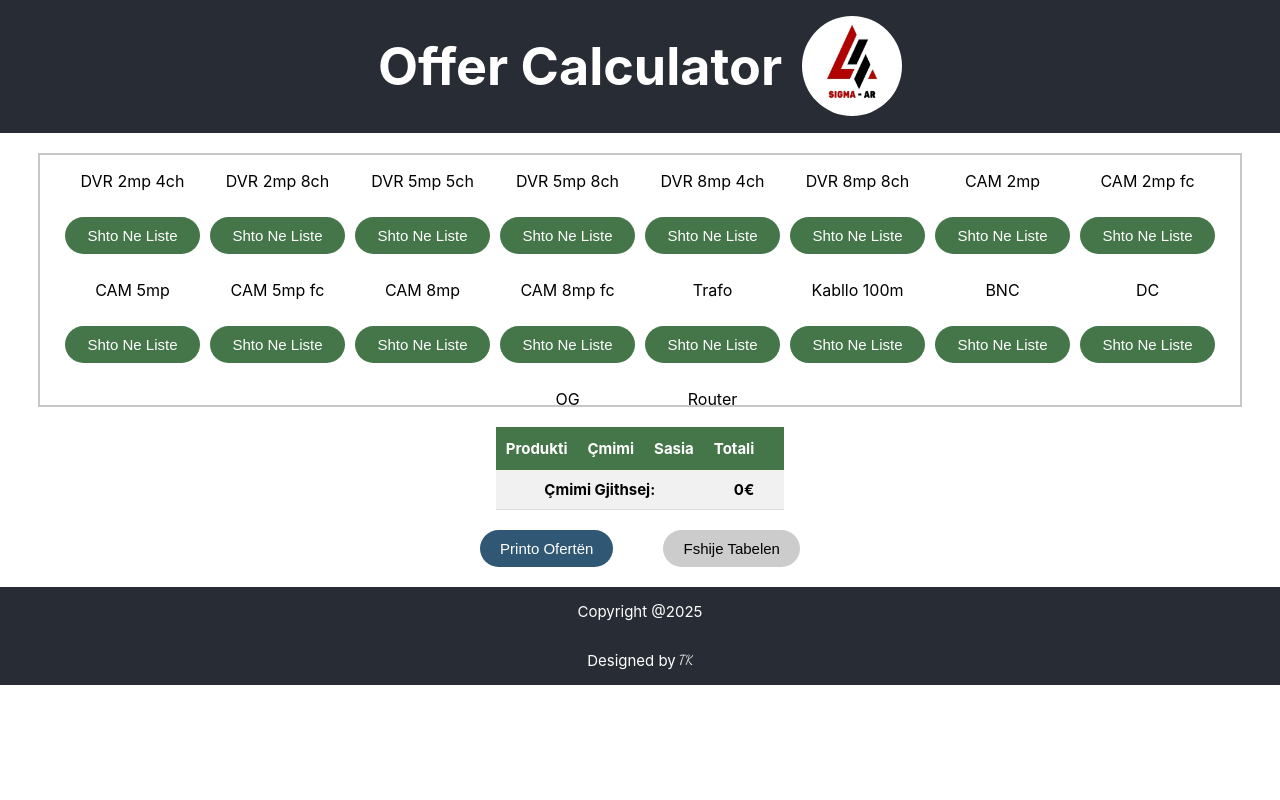
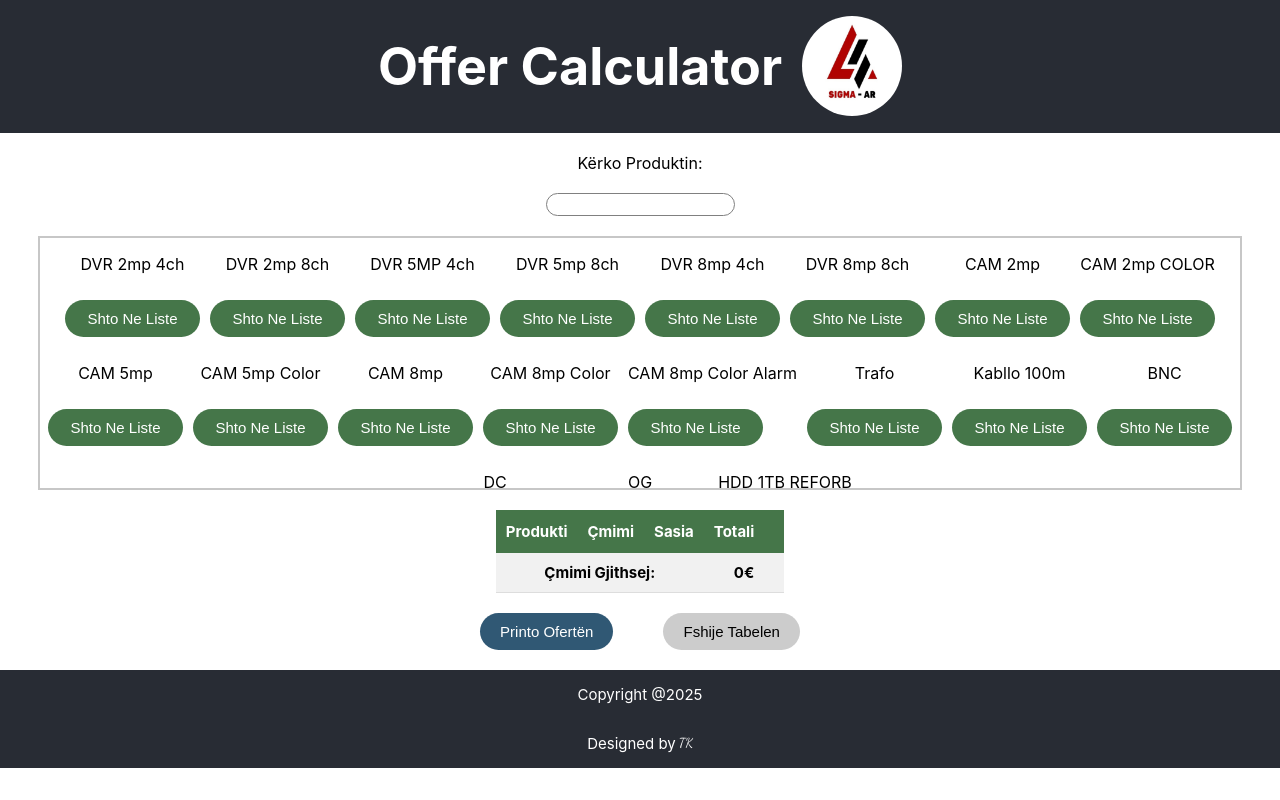
Before and after one commit to teutakk/OfferCalculator, a React (Create React App) app in the folder frontend/: page / in a window 1280 px wide. Built offline with nearby package versions, Linux system fonts and the light colour scheme.

Commit message:
product price and search bar added

```diff
--- a/frontend/public/index.html
+++ b/frontend/public/index.html
@@ -24,7 +24,7 @@
       work correctly both with client-side routing and a non-root public URL.
       Learn how to configure a non-root public URL by running `npm run build`.
     -->
-    <title>React App</title>
+    <title>SIGMA-AR</title>
   </head>
   <body>
     <noscript>You need to enable JavaScript to run this app.</noscript>
--- a/frontend/src/Calculator.js
+++ b/frontend/src/Calculator.js
@@ -10,109 +10,115 @@ const Calculator = () => {
       id:1,
       productName: "DVR 2mp 4ch",
       productDescription: "This is a description of product 1",
-      productPrice: 100
+      productPrice: 55
     },
     {
       id:2,
       productName: "DVR 2mp 8ch",
       productDescription: "This is a description of product 2",
-      productPrice: 15
+      productPrice: 70
     },
     {
       id:3,
-      productName: "DVR 5mp 5ch",
+      productName: "DVR 5MP 4ch",
       productDescription: "This is a description of product 3",
-      productPrice: 5
+      productPrice: 75
     },
     {
       id:4,
       productName: "DVR 5mp 8ch",
       productDescription: "This is a description of product 4",
-      productPrice: 10
+      productPrice: 95
     },
     {
       id: 5,
       productName: "DVR 8mp 4ch",
       productDescription: "This is a description of product 5",
-      productPrice: 20
+      productPrice: 100
     },
     {
       id: 6,
       productName: "DVR 8mp 8ch",
       productDescription: "This is a description of product 5",
-      productPrice: 25
+      productPrice: 150
     },
     {
       id: 7,
       productName: "CAM 2mp",
       productDescription: "This is a description of product 5",
-      productPrice: 12
+      productPrice: 33
     },
     {
       id: 8,
-      productName: "CAM 2mp fc",
+      productName: "CAM 2mp COLOR",
       productDescription: "This is a description of product 5",
-      productPrice: 20
+      productPrice: 40
     },
     {
       id: 9,
       productName: "CAM 5mp",
       productDescription: "This is a description of product 5",
-      productPrice: 20
+      productPrice: 40
     },
     {
       id: 10,
-      productName: "CAM 5mp fc",
+      productName: "CAM 5mp Color",
       productDescription: "This is a description of product 5",
-      productPrice: 20
+      productPrice: 46
     },
     {
       id: 11,
       productName: "CAM 8mp",
       productDescription: "This is a description of product 5",
-      productPrice: 20
+      productPrice: 57
     },
     {
       id: 12,
-      productName: "CAM 8mp fc",
+      productName: "CAM 8mp Color",
       productDescription: "This is a description of product 5",
-      productPrice: 20
+      productPrice: 70
     },
     {
       id: 13,
-      productName: "Trafo",
+      productName: "CAM 8mp Color Alarm",
       productDescription: "This is a description of product 5",
-      productPrice: 20
+      productPrice: 150
     },
     {
       id: 14,
-      productName: "Kabllo 100m",
+      productName: "Trafo",
       productDescription: "This is a description of product 5",
-      productPrice: 20
+      productPrice: 15
     },
     {
       id: 15,
-      productName: "BNC",
+      productName: "Kabllo 100m",
       productDescription: "This is a description of product 5",
-      productPrice: 20
+      productPrice: 45
     },
     {
       id: 16,
-      productName: "DC",
+      productName: "BNC",
       productDescription: "This is a description of product 5",
-      productPrice: 20
+      productPrice: 1
     },
     {
       id: 17,
-      productName: "OG",
+      productName: "DC",
       productDescription: "This is a description of product 5",
-      productPrice: 20
+      productPrice: 1
     },
     {
       id: 18,
-      productName: "Router",
+      productName: "OG",
       productDescription: "This is a description of product 5",
-      productPrice: 20
+      productPrice: 1
+    },
+    {
+      id: 19,
+      productName: "HDD 1TB REFORB",
+      productDescription: "This is a description of product 5",
+      productPrice: 50
     },
 
   ]
@@ -123,6 +129,7 @@ const Calculator = () => {
   });
 
   const [addedProductsId, setAddedProductsId] = useState([]);
+  const [searchQuery, setSearchQuery] = useState("");
 
     const handleAddToList = (product) => {
 
@@ -233,6 +240,9 @@ const Calculator = () => {
       return sum;
     }
 
+
+
+
   return (
     <div className='calculator'>
         <div className='app-header'>
@@ -240,14 +250,17 @@ const Calculator = () => {
             <img src={logo} alt="logo" className='logo'/>
         </div>
             <div className='main'>
+              <label>Kërko Produktin:</label>
+            <input className='input' type="text" value={searchQuery} onChange={(e) => setSearchQuery(e.target.value)} />
               <div className='product-list'>
-                {/* {data.filter((groupedProd) => groupedProd.id <= 6) ? <p>Grupi 1</p>  : <p></p>} */}
-                {/* {data.filter((groupedProd) => groupedProd.id > 6) ? <p>Grupi 2</p>  : <p></p>} */}
-                {data.map((product) =>{
+                {data.filter((product) => {
+                  return product.productName.toLowerCase().includes(searchQuery.toLowerCase());
+                }).map((product) =>{
                   return (
                     <div key={product.id} className='product-card'>
-                    {/* {product.id && <h2 className='product-group'>Grupi 1</h2>} */}
+
                     <p>{product.productName}</p>
+                    {/* <p>{product.productPrice}</p> */}
                     {!(addedProductsId.includes(product.id)) && <button className='add-to-cart' disabled={addedProductsId.includes(product.id)}  onClick={() => handleAddToList(product)}>Shto Ne Liste</button>}
                     {(addedProductsId.includes(product.id)) && <button className='remove-item-list' onClick={() => handleRemoveItem(product.id)}>Largo</button>}
 
@@ -269,7 +282,7 @@ const Calculator = () => {
                   <tbody className='table-body'>
                   {productOnList.map((product) => (
                     <tr key={product.id} className='table-body-row'>
-                      <td>{product.productName}</td>
+                      <td className='product-column'>{product.productName}</td>
                       <td>{product.productPrice}€</td>
                       <td className='quantity'>
                         <button onClick={() => decreaseQuantity(product.id)}>-</button>
--- a/frontend/src/Calculator.scss
+++ b/frontend/src/Calculator.scss
@@ -23,6 +23,11 @@
     gap: 20px;
     padding: 20px;
 
+    .input{
+        padding: 3px 5px;
+        border: 1px solid gray;
+        border-radius: 20px;
+    }
     .product-list{
         display: flex;
         align-items: center;
@@ -151,6 +156,10 @@
                 }
             }
 
+            .product-column{
+                text-align: left;
+            }
+
             .remove-item {
                 background-color: #9b0e0e;
                 color: white;
```
Also changed, not shown: frontend/public/logo192.png (deleted), frontend/public/logo512.png (deleted).
